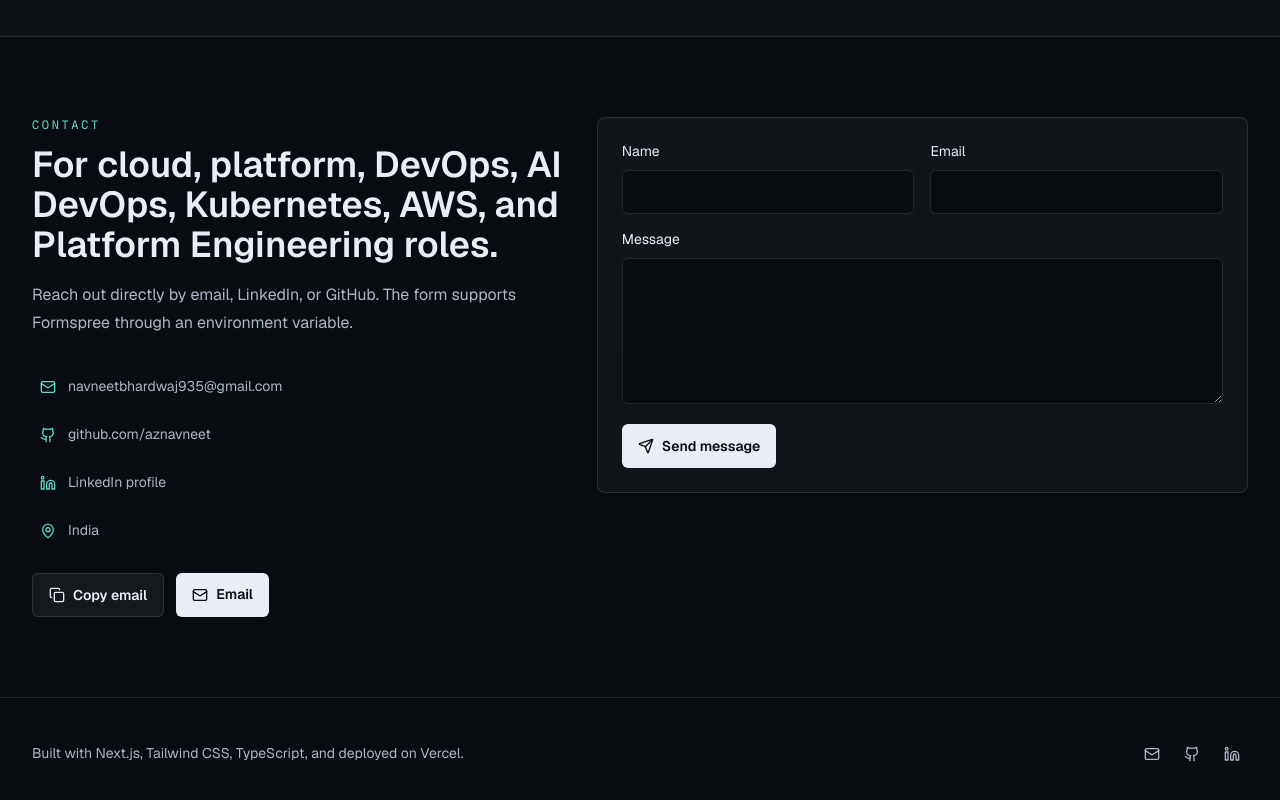
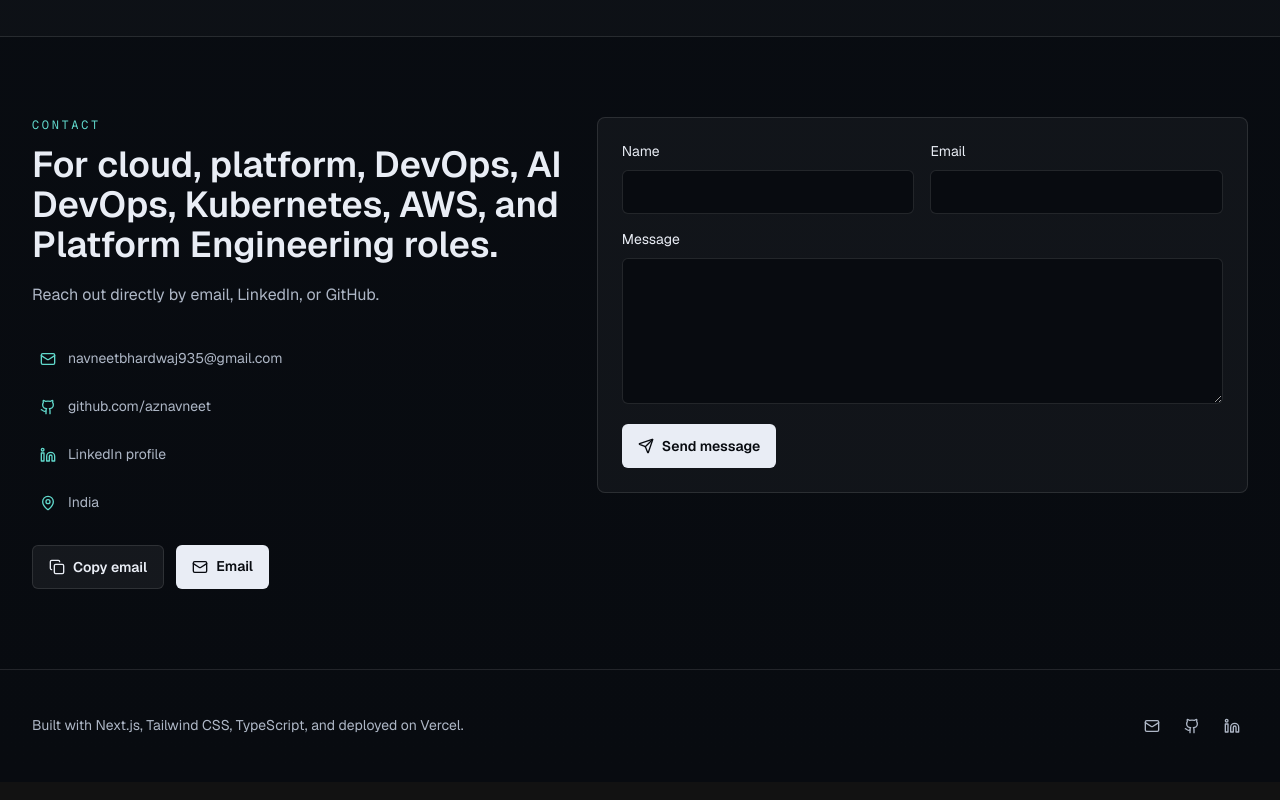
Before and after one commit to aznavneet/Portfolio, a Next.js app: page / in a window 1280 px wide. Shown: the part 8264-9064 px from the top of the page. Built offline with nearby package versions, Linux system fonts and the light colour scheme; no server answers.

Commit message:
enhancement

```diff
--- a/components/contact-section.tsx
+++ b/components/contact-section.tsx
@@ -13,7 +13,7 @@ export function ContactSection() {
       <div className="grid gap-8 lg:grid-cols-[0.9fr_1.1fr]">
         <Reveal>
           <SectionHeading eyebrow="Contact" title="For cloud, platform, DevOps, AI DevOps, Kubernetes, AWS, and Platform Engineering roles.">
-            Reach out directly by email, LinkedIn, or GitHub. The form supports Formspree through an environment variable.
+            Reach out directly by email, LinkedIn, or GitHub.
           </SectionHeading>
           <div className="mt-8 grid gap-3 text-sm text-mist">
             <Link href={`mailto:${profile.email}`} className="focus-ring flex items-center gap-3 rounded-md p-2 hover:bg-white/[0.05] hover:text-cloud">
```
